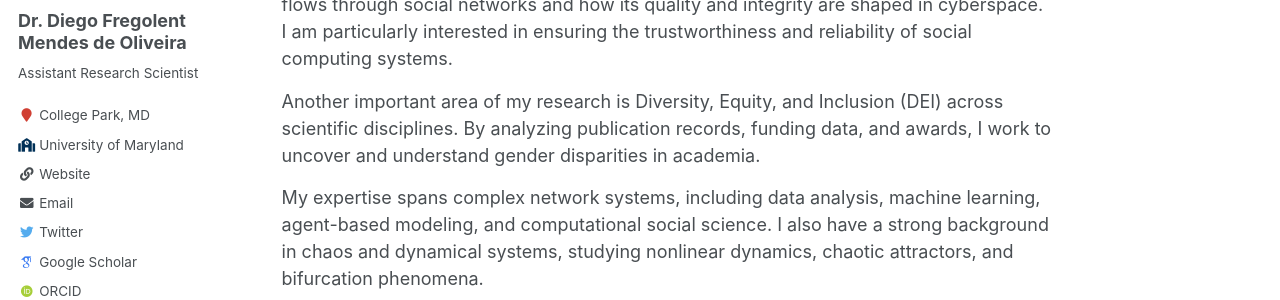
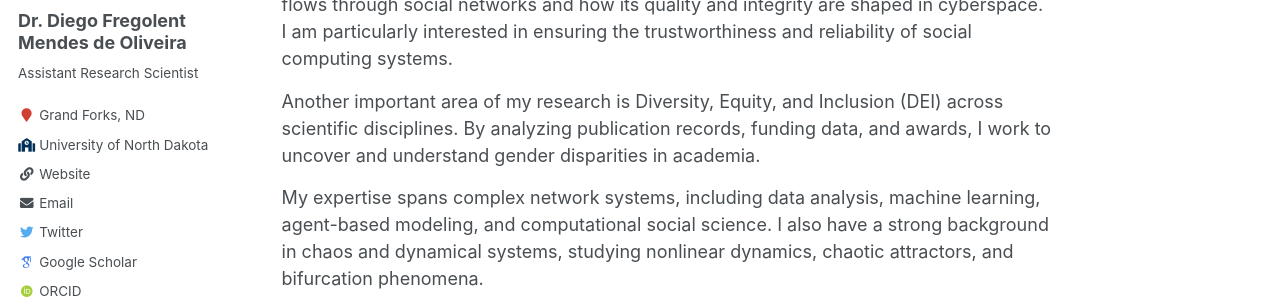
Before and after one commit to fregolente/fregolente.github.io, a Jekyll site: the page built from _pages/about.md, in a window 1280 px wide. Shown: the part 293-593 px from the top of the page. Built offline with Jekyll 4.4.1, drawn with Linux system fonts in a browser that asks for light colours; some web fonts are replaced.

Commit message:
Update personal details in _config.yml

```diff
--- a/_config.yml
+++ b/_config.yml
@@ -10,7 +10,7 @@ locale                   : "en-US"
 title                    : "Diego Fregolent M. de Oliveira"
 title_separator          : "-"
 name                     : &name "Diego Fregolent Mendes de Oliveira"
-description              : &description "Assistant Research Scientist"
+description              : &description "Assistant Professor"
 url                      : https://fregolente.github.io # the base hostname & protocol for your site e.g. "https://mmistakes.github.io"
 baseurl                  : "" # the subpath of your site, e.g. "/blog"
 repository               : "fregolente/fregolente.github.io"
@@ -83,9 +83,9 @@ author:
   name             : "Dr. Diego Fregolent Mendes de Oliveira"
   avatar           : "Diego_UND.jpeg"
   bio              : "Assistant Research Scientist"
-  location         : "College Park, MD"
-  employer         : "University of Maryland"
-  employeruri      : "https://www.umd.edu"
+  location         : "Grand Forks, ND"
+  employer         : "University of North Dakota"
+  employeruri      : "https://www.und.edu"
   pubmed           :
   googlescholar    : "https://scholar.google.com/citations?user=bIL7_QMAAAAJ&hl=en"
   email            : "dfmo at umd dot edu"
```
